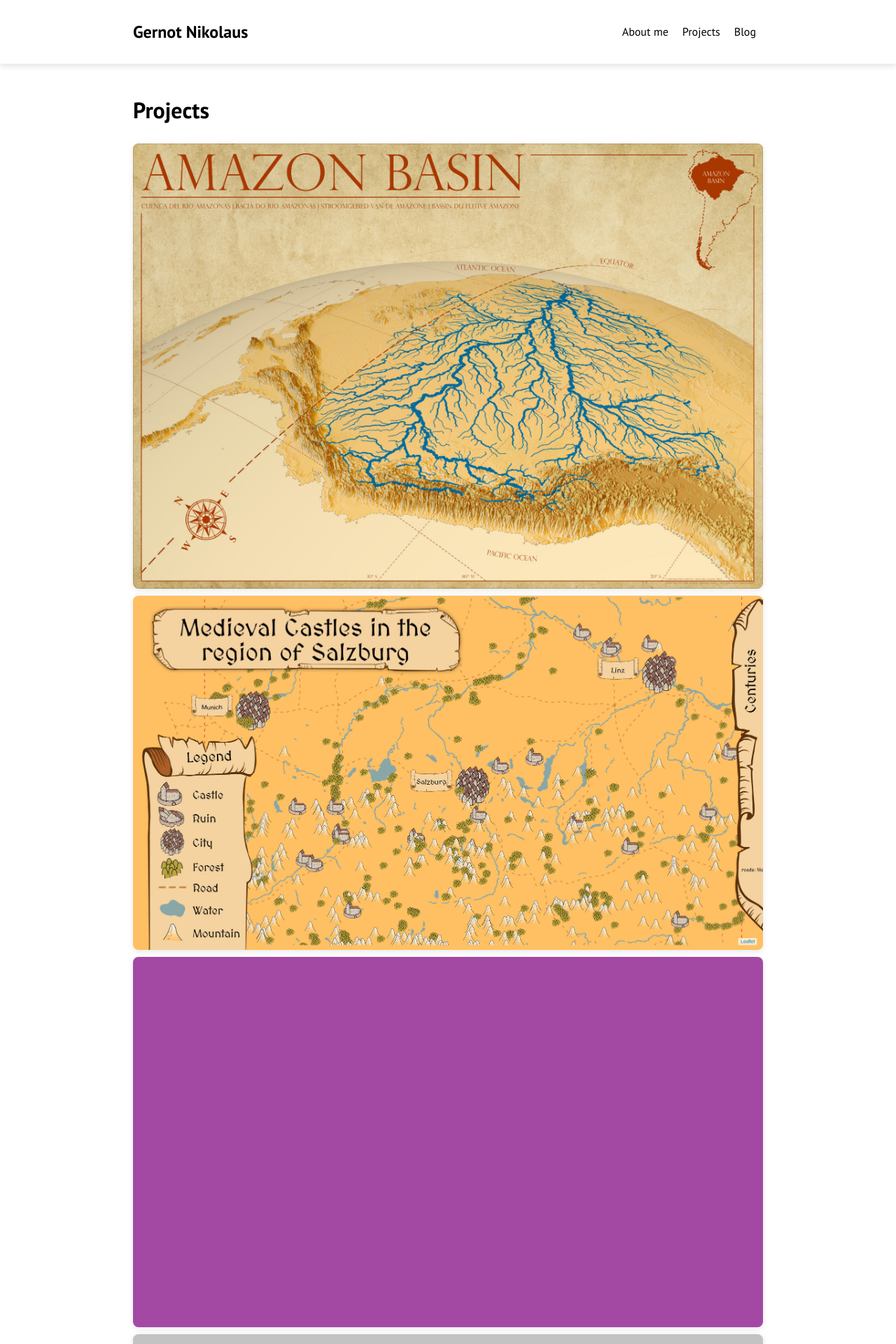
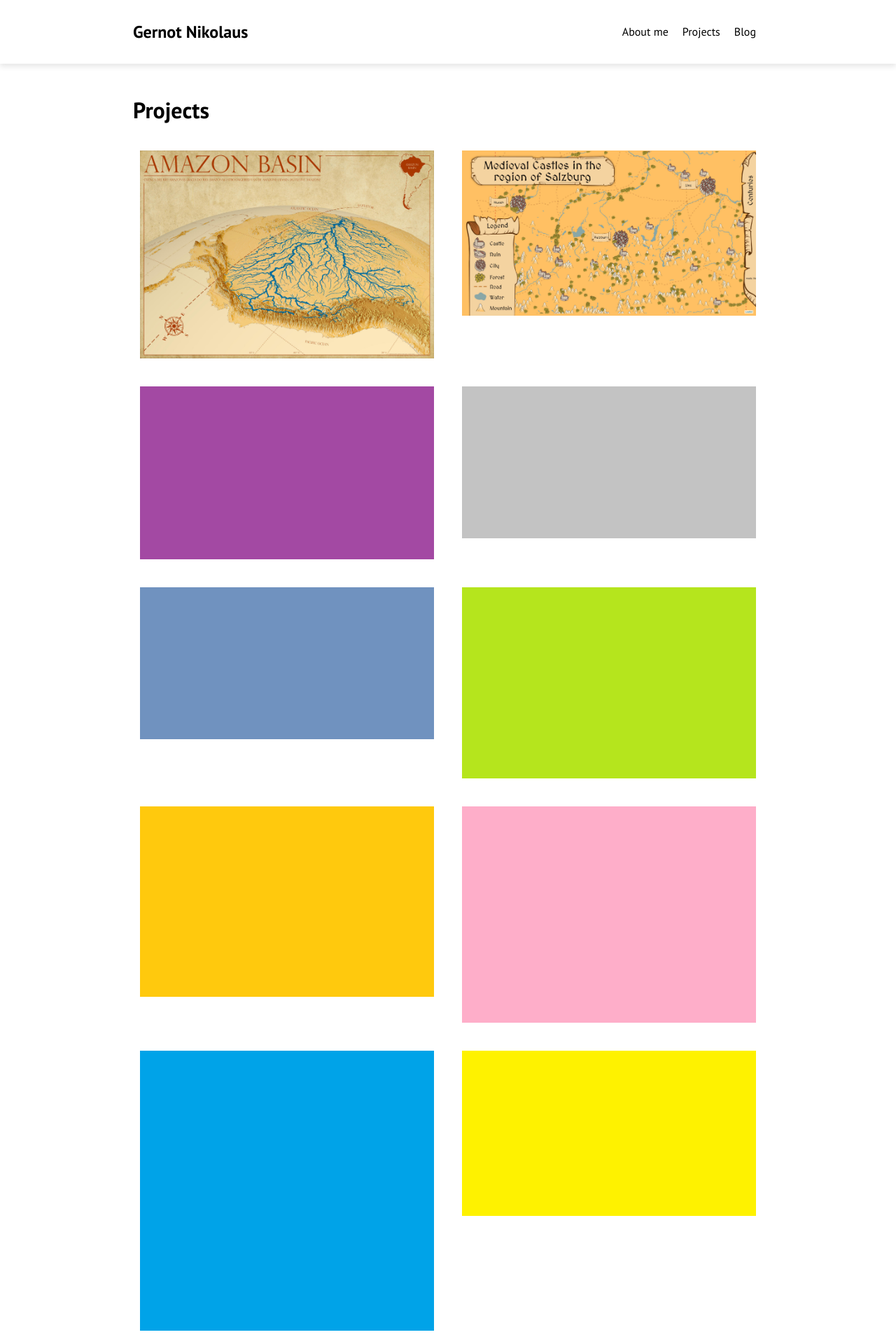
Before and after one commit to gernotnikolaus/gernotnikolaus.github.io, a Jekyll site: the page built from projects.md, in a window 1280 px wide. Shown: the top 1920 px of the page at 70% size. Built offline with Jekyll 4.4.1, drawn with Linux system fonts in a browser that asks for light colours.

Commit message:
image gallery

```diff
--- a/assets/main.css
+++ b/assets/main.css
@@ -297,50 +297,45 @@
 }
 
 /* Gallery Container */
-/* Gallery Container */
-.gallery-container {
-    display: grid;
-    grid-template-columns: repeat(auto-fill, minmax(200px, 1fr)); /* Responsive grid */
-    gap: 10px; /* Space between gallery items */
-    margin: 20px auto; /* Adjust margin as needed */
-    max-width: 1200px; /* Optional: set a max-width for better alignment */
-}
-
-/* Gallery Item */
-/* Gallery Container */
 .gallery-container {
     display: flex;
     flex-wrap: wrap;
-    gap: 10px; /* Space between gallery items */
+    justify-content: space-between;
+    gap: 20px; /* Space between gallery items */
     margin: 20px auto; /* Adjust margin as needed */
     max-width: 1200px; /* Optional: set a max-width for better alignment */
 }
 
 /* Gallery Item */
 .gallery-item {
-    position: relative;
-    overflow: hidden;
-    background-color: #f0f0f0; /* Optional: background color */
-    border-radius: 8px; /* Optional: rounded corners */
-    box-shadow: 0 2px 8px rgba(0, 0, 0, 0.1); /* Optional: shadow for better look */
-    flex: 1 1 auto; /* Flex item will grow and shrink based on content */
     display: flex;
-    align-items: center;
-    justify-content: center;
+    flex-direction: column; /* Stack image and title vertically */
+    align-items: left; /* Center-align image and title */
+    flex: 1 1 calc(33.333% - 20px); /* Three items per row with space between */
+    box-sizing: border-box;
+    margin: 10px; /* Adjust margin as needed */
 }
 
-/* Gallery Item Image */
+/* Gallery Item Styles */
 .gallery-item img {
-    width: 100%;
-    height: auto;
-    object-fit: contain; /* Ensure the whole image is shown without cropping */
-    max-height: 100%; /* Ensure the image does not overflow its container */
-    display: block;
+    width: 100%; /* Ensure the image takes up the full width of the item */
+    height: auto; /* Maintain aspect ratio */
+    transition: filter 0.3s ease, transform 0.3s ease; /* Smooth transition for hover effect */
+    cursor: pointer;
 }
 
 /* Hover Effect to Restore Original Color */
 .gallery-item img:hover {
-    transform: scale(1.05); /* Slightly scale the image on hover */
+    filter: grayscale(0%); /* Remove grayscale filter on hover */
+    transform: scale(1.05); /* Slightly scale the image */
+}
+
+/* Ensure Titles Align with Images */
+.gallery-item h2 {
+    margin-top: 10px; /* Space between image and title */
+    text-align: center; /* Center align the title */
+    font-size: 1.5em; /* Adjust the font size of the title */
+    color: #000000; /* Title color */
 }
 
 /* Fullscreen Modal Styles */
@@ -353,14 +348,14 @@
     width: 100%;
     height: 100%;
     overflow: auto;
-    background-color: rgba(0, 0, 0, 0.8); /* Semi-transparent background */
+    background-color: #fff; /* White background for the modal */
 }
 
 #imageModal span {
     position: absolute;
     top: 20px;
     right: 35px;
-    color: #fff; /* White color for the close button */
+    color: #000; /* Black color for the close button */
     font-size: 40px;
     font-weight: bold;
     cursor: pointer;
```
